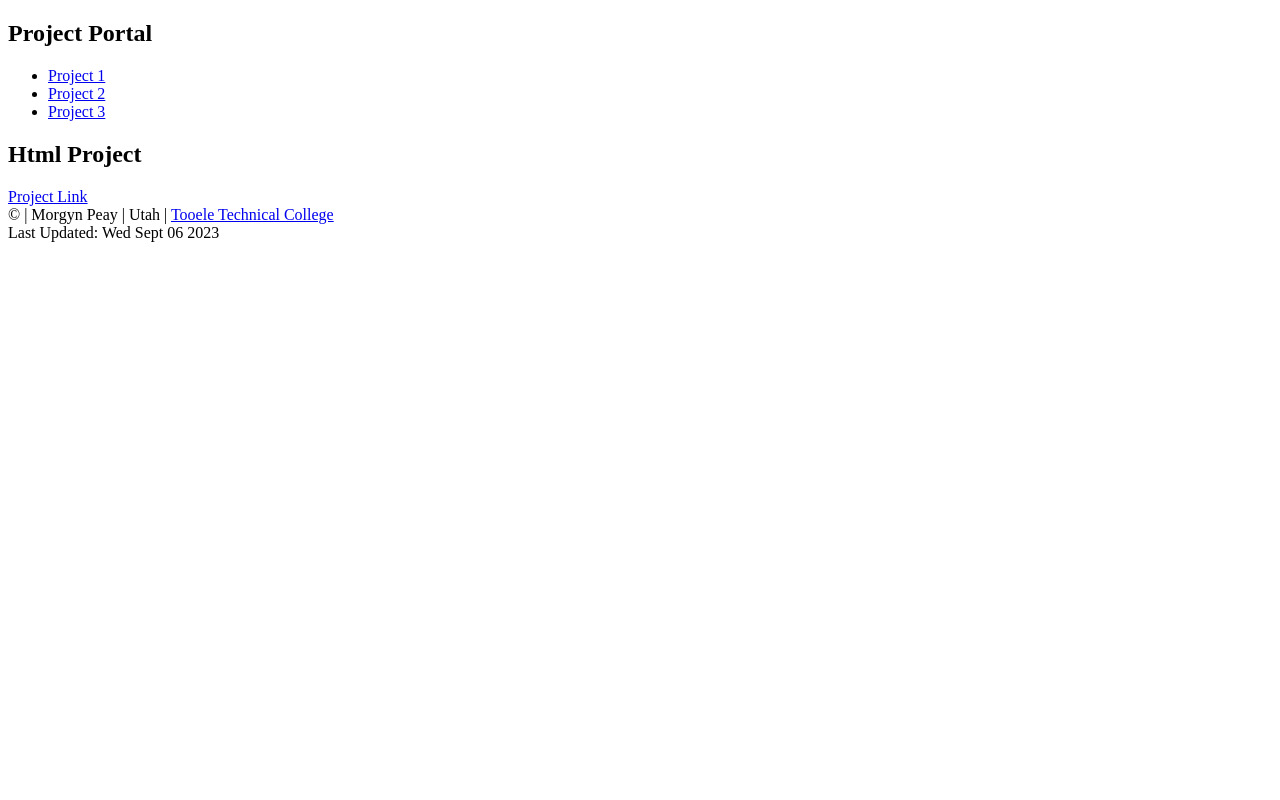
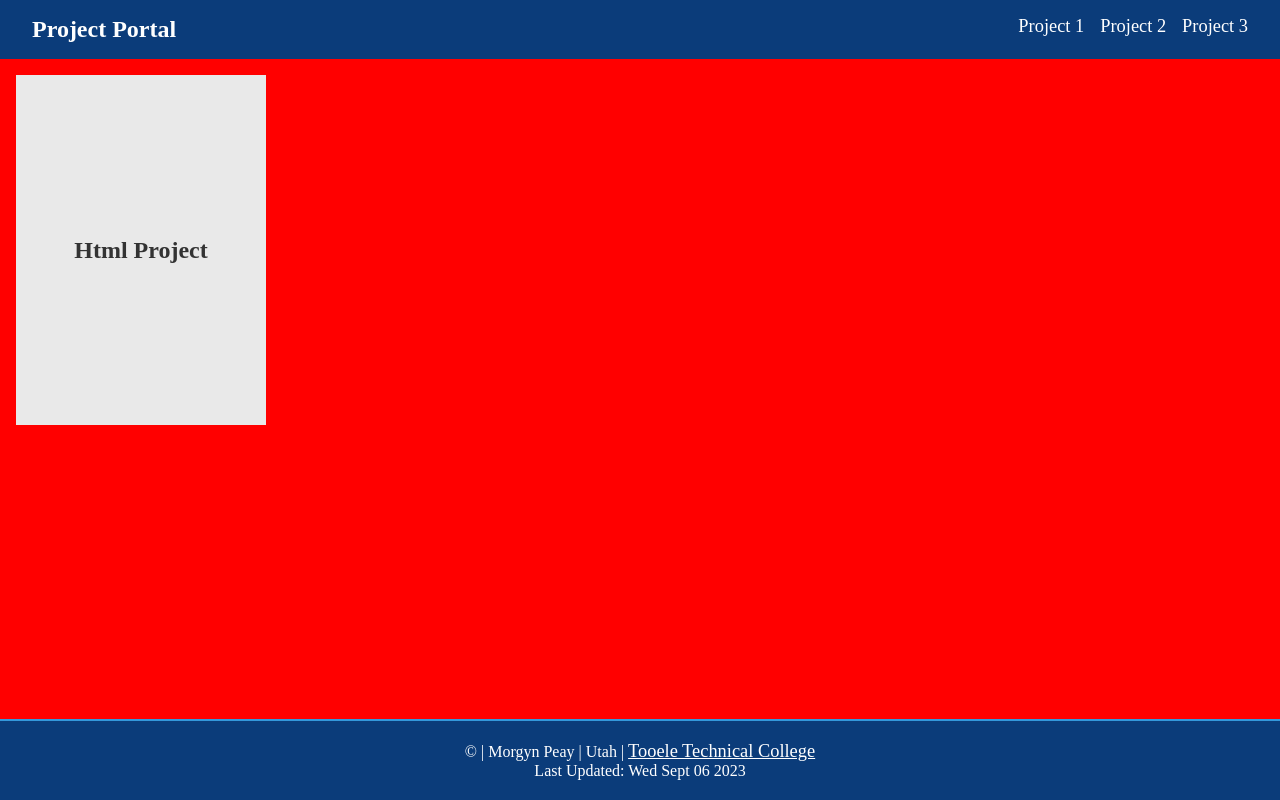
Before and after one commit to MorgynKass/Project-Portal, a plain HTML site: page index.html in a window 1280 px wide. Drawn offline with Linux system fonts and the light colour scheme.

Commit message:
finished css layout

```diff
--- a/index.html
+++ b/index.html
@@ -3,6 +3,7 @@
   <head>
     <meta charset="UTF-8" />
     <meta name="viewport" content="width=device-width, initial-scale=1.0" />
+    <link rel="stylesheet" href="style.css">
     <title>My Project Portal</title>
   </head>
   <body>
--- a/style.css
+++ b/style.css
@@ -0,0 +1,118 @@
+body {
+  background-color: red;
+}
+
+* {
+  box-sizing: border-box;
+  margin: 0;
+  padding: 0;
+}
+
+/* Nav */
+nav {
+  display: flex; /* 1 */
+  justify-content: space-between; /* 2 */
+  padding: 1rem 2rem; /* 3 */
+  background: #0b3c7a; /* 4 */
+}
+
+nav ul {
+  display: flex; /* 5 */
+  list-style: none; /* 6 */
+}
+
+nav li {
+  padding-left: 1rem; /* 7! */
+}
+
+nav a {
+  text-decoration: none;
+  color: #fff;
+}
+
+nav h2 {
+  color: #fff;
+}
+
+/* footer */
+a {
+  font-size: 1.15rem;
+}
+
+header,
+footer {
+  border-top: 2px solid #3498db;
+  background-color: #0b3c7a;
+  color: white;
+  text-align: center;
+  padding: 1.25rem;
+}
+
+footer {
+  position: fixed;
+  bottom: 0;
+  width: 100%;
+}
+
+#ttechLink {
+  color: white;
+}
+
+@media screen and (max-width: 820px) {
+  .cards {
+    justify-content: center;
+  }
+}
+
+.cards {
+  display: flex;
+  justify-content: flex-start;
+  align-items: flex-start;
+  gap: 1rem;
+  flex-wrap: wrap;
+  padding: 1rem;
+}
+
+.card {
+  width: 250px;
+  height: 350px;
+  perspective: 800px;
+  border-style: none;
+}
+
+.card-inner {
+  width: 100%;
+  height: 100%;
+  transition: transform 0.6s;
+  transform-style: preserve-3d;
+}
+
+.card:hover .card-inner {
+  transform: rotateY(180deg);
+}
+
+.card-front,
+.card-back {
+  position: absolute;
+  width: 100%;
+  height: 100%;
+  backface-visibility: hidden;
+  text-align: center;
+}
+
+.card-front {
+  background-color: #e9e9e9;
+  color: #333;
+  display: flex;
+  align-items: center;
+  justify-content: center;
+}
+
+.card-back {
+  background-color: #333;
+  color: #fff;
+  transform: rotateY(180deg);
+  display: flex;
+  align-items: center;
+  justify-content: center;
+}
```
